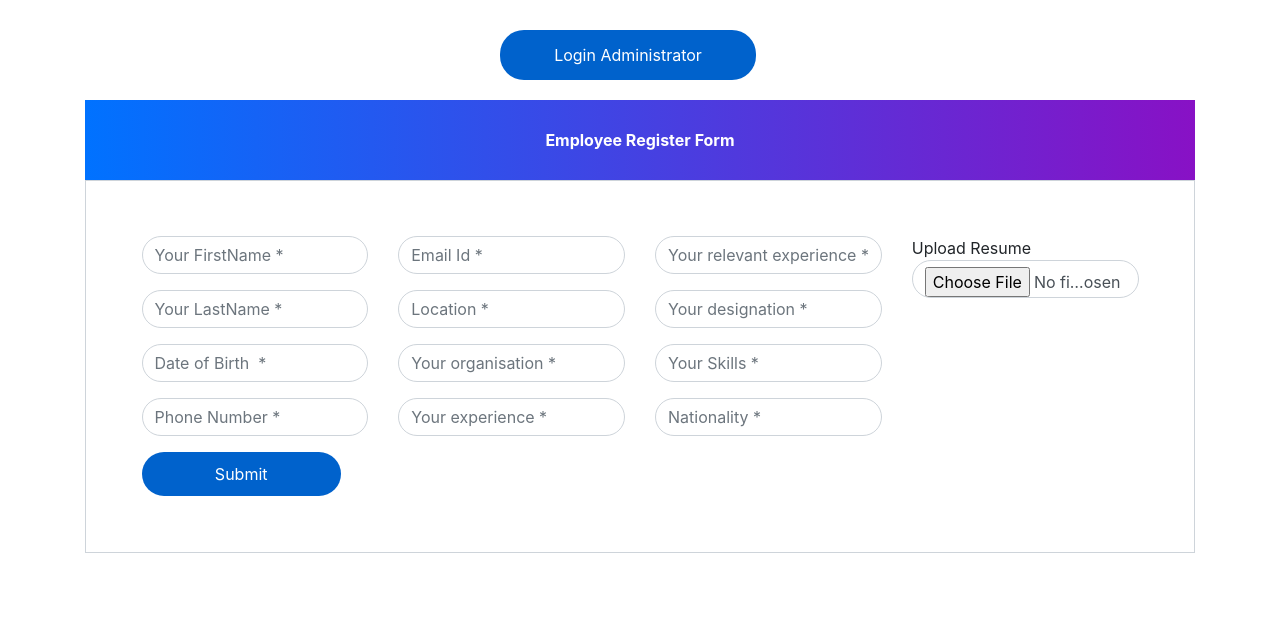
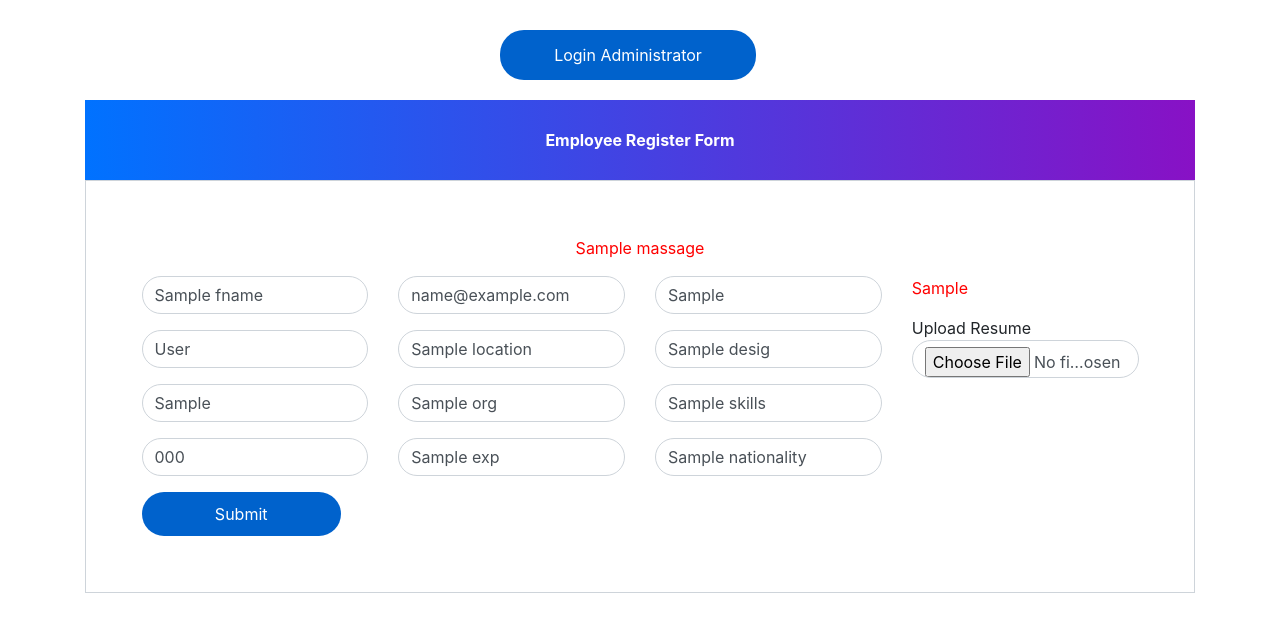
Before and after one commit to ravimokka/recruitment-site-page, a Django app: template recuitmentSite/templates/homepage.html in a window 1280 px wide. Shown: the top 632 px of the page. Run offline with Django 3.2, Linux system fonts and the light colour scheme; the template is opened without the code that fills it: most values are stand-ins (such as "Sample title", 1, 10 or a date in 2020); some libraries are stand-ins or nearby versions.

Commit message:
change form validations

```diff
--- a/recuitmentSite/templates/homepage.html
+++ b/recuitmentSite/templates/homepage.html
@@ -56,19 +56,20 @@
                 </div>
 
                 <div class="form-content">
+                    <p style="color:red; text-align:-webkit-center">{{ massage }}</p>
                     <div class="row">
                         <div class="col-md-3">
                             <div class="form-group">
-                                <input type="text" name="your_firstname" class="form-control" placeholder="Your FirstName *" value=""/>
+                                <input type="text" name="your_firstname" class="form-control" placeholder="Your FirstName *" value="{{ fname }}"/>
                             </div>
                             <div class="form-group">
-                                <input type="text" name="your_lastname"  class="form-control" placeholder="Your LastName *" value=""/>
+                                <input type="text" name="your_lastname"  class="form-control" placeholder="Your LastName *" value="{{ lname }}"/>
                             </div>
                             <div class="form-group">
-                                <input type="text" name="date_birth"  class="form-control" placeholder="Date of Birth  *" value=""/>
+                                <input type="text" name="date_birth"  class="form-control" placeholder="Date of Birth  *" value="{{ d_b }}"/>
                             </div>
                              <div class="form-group">
-                                <input type="number" name="phone_no"  class="form-control" placeholder="Phone Number *"  value=""/>
+                                <input type="number" name="phone_no"  class="form-control" placeholder="Phone Number *"  value="{{ phone }}"/>
                             </div>
 
 
@@ -76,17 +77,17 @@
 
                   <div class="col-md-3">
                        <div class="form-group">
-                                <input type="text" name="emailid"  class="form-control" placeholder="Email Id *" value=""/>
+                                <input type="text" name="emailid"  class="form-control" placeholder="Email Id *" value="{{ email }}"/>
                             </div>
                     <div class="form-group">
-                                <input type="text" name="your_location"  class="form-control" placeholder="Location *" value=""/>
+                                <input type="text" name="your_location"  class="form-control" placeholder="Location *" value="{{ location }}"/>
                             </div>
 
                         <div class="form-group">
-                                <input type="text" name="your_organisation"  class="form-control" placeholder="Your organisation *" value=""/>
+                                <input type="text" name="your_organisation"  class="form-control" placeholder="Your organisation *" value="{{ org }}"/>
                             </div>
                             <div class="form-group">
-                                <input type="text" name="your_experience"  class="form-control" placeholder="Your experience *" value=""/>
+                                <input type="text" name="your_experience"  class="form-control" placeholder="Your experience *" value="{{ exp }}"/>
                             </div>
 
 
@@ -94,17 +95,18 @@
 
                         <div class="col-md-3">
                             <div class="form-group">
-                                <input type="text" name="your_relevant_experience"  class="form-control" placeholder="Your relevant experience *" value=""/>
+                                <input type="text" name="your_relevant_experience"  class="form-control" placeholder="Your relevant experience *" value="{{ re_exp }}"/>
                             </div>
 
                             <div class="form-group">
-                                <input type="text" name="your_designation"  class="form-control" placeholder="Your designation *" value=""/>
+                                <input type="text" name="your_designation"  class="form-control" placeholder="Your designation *" value="{{ desig }}"/>
                             </div>
                             <div class="form-group">
-                                <input type="text" name="your_skill" class="form-control" placeholder="Your Skills *" value=""/>
+                                <input type="text" name="your_skill" class="form-control" placeholder="Your Skills *" value="{{ skills }}"/>
                             </div>
                             <div class="form-group">
-                                <input type="text" name="nationality"  class="form-control" placeholder="Nationality *" value=""/>
+
+                                <input type="text" name="nationality"  class="form-control" placeholder="Nationality *" value="{{ nationality }}"/>
                             </div>
                         </div>
                         <div class="col-md-3">
@@ -112,6 +114,7 @@
 
 
                             <div class="form-group">
+                                 <p style="color:red">{{ massage_resume }}</p>
                                 Upload Resume<input type="file" name="myfile" class="form-control" placeholder="Your Skills *" value=""/>
                             </div>
 
--- a/recuitmentSite/templates/login_administrator.html
+++ b/recuitmentSite/templates/login_administrator.html
@@ -60,7 +60,8 @@
                     <p>Login Administrator</p>
                 </div>
                 <div class="form-content" >
-                    <div class="row">
+                     <p style="color:red; text-align:-webkit-center">{{ massage }}</p>
+                    <div class="row" style="margin-left: 40px;">
                         <div class="col-md-4" style="margin-left:300px;">
                             <div class="form-group">
                                 <input type="text" class="form-control" placeholder="Username *" value="" name="username"/>
@@ -69,8 +70,9 @@
                                 <input type="password" class="form-control" placeholder="Password*" value="" name="password"/>
                             </div>
                         </div>
+                         <button type="submit" class="btnSubmit" style="margin-left:350px;">Login</button>
                     </div>
-                    <button type="submit" class="btnSubmit" style="margin-left:350px;">Login</button>
+
                 </div>
             </div>
         </div>
```
Also changed, not shown: recuitmentSite/views.py (+33 -22 lines).
